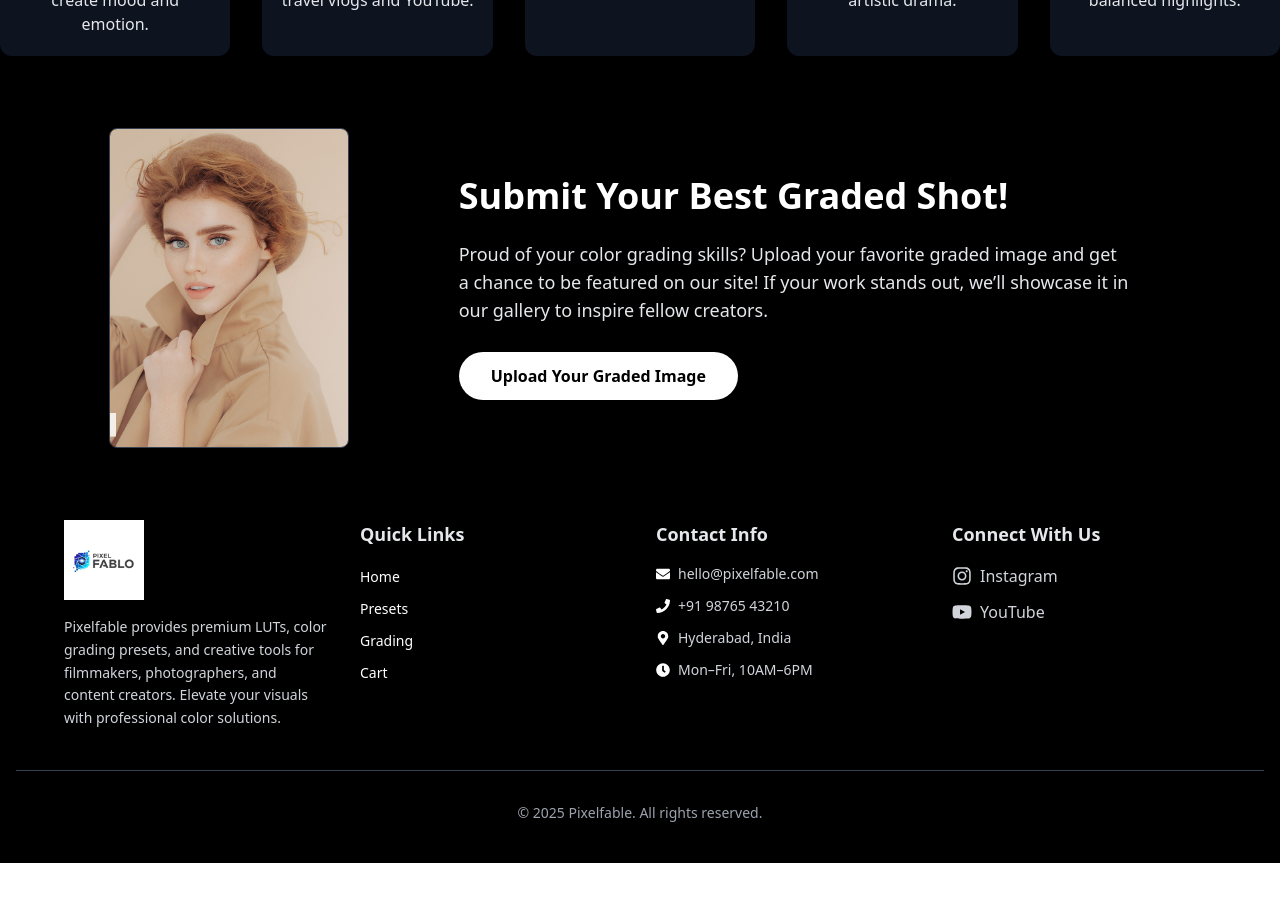
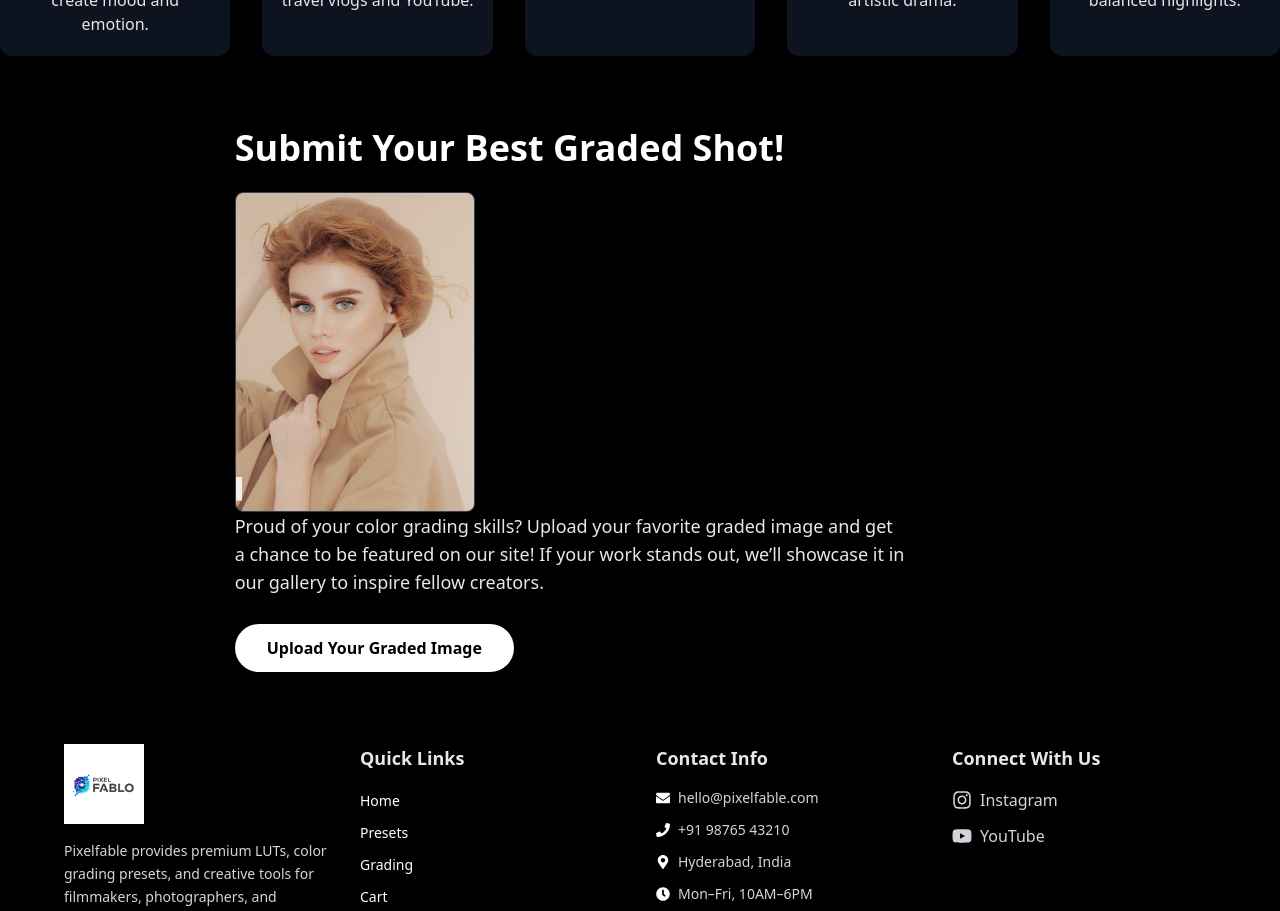
Before and after one commit to adbhargav/pixel, a React (Vite) app: page / in a window 1280 px wide. Shown: the part 1240-2151 px from the top of the page. Before the commit the page ends 2103 px from the top, so only its background shows below. Built offline with nearby package versions, Linux system fonts and the light colour scheme.

Commit message:
Home.jsx

```diff
--- a/src/pages/Home.jsx
+++ b/src/pages/Home.jsx
@@ -214,8 +214,15 @@ export default function Home() {
 
      {/* GRADING SECTION */}
       <section className="w-full mt-10 flex flex-col md:flex-row items-center justify-center bg-black rounded-xl p-6 md:p-8 shadow-lg">
-        {/* Grading Sample Image (vertical) */}
-        <div className="w-full md:w-1/3 flex justify-center mb-8 md:mb-0 md:mr-8">
+        {/* Content for mobile: heading (center), image (center), text & button (center). For desktop: image left, text right */}
+        <div className="w-full flex flex-col md:flex-row items-center justify-center">
+          {/* Heading - always first, centered on mobile, left on desktop */}
+          <div className="w-full md:w-2/3 order-1 md:order-2 flex flex-col items-center md:items-start mb-6 md:mb-0">
+            <h2 className="text-lg xs:text-xl sm:text-2xl md:text-4xl font-extrabold mb-3 sm:mb-5 md:mb-6 text-center md:text-left leading-tight w-full">
+              Submit Your Best Graded Shot!
+            </h2>
+            {/* Image - centered below heading on mobile, left on desktop */}
+            <div className="w-full flex justify-center md:justify-start mb-6 md:mb-0">
               <img
                 src="/assets/gd6.jpg"
                 alt="Gallery Submission Example"
@@ -223,13 +230,9 @@ export default function Home() {
                 style={{ maxWidth: "240px" }}
               />
             </div>
-        {/* Description */}
-        <div className="w-full md:w-2/3 text-white flex flex-col items-start">
-          <div className="max-w-2xl w-full">
-            <h2 className="text-lg xs:text-xl sm:text-2xl md:text-4xl font-extrabold mb-3 sm:mb-5 md:mb-6 text-left leading-tight">
-              Submit Your Best Graded Shot!
-            </h2>
-            <p className="mb-5 sm:mb-7 text-xs xs:text-sm sm:text-base md:text-lg text-gray-200 leading-relaxed text-left">
+            {/* Description and Button - below image, centered on mobile, left on desktop */}
+            <div className="max-w-2xl w-full flex flex-col items-center md:items-start">
+              <p className="mb-5 sm:mb-7 text-xs xs:text-sm sm:text-base md:text-lg text-gray-200 leading-relaxed text-center md:text-left">
                 Proud of your color grading skills? Upload your favorite graded image and get a chance to be featured on our site! If your work stands out, we’ll showcase it in our gallery to inspire fellow creators.
               </p>
               <button
@@ -240,6 +243,7 @@ export default function Home() {
               </button>
             </div>
           </div>
+        </div>
       </section>
     </div>
   );
```
Lines whose indentation alone changed are shown as unchanged.
